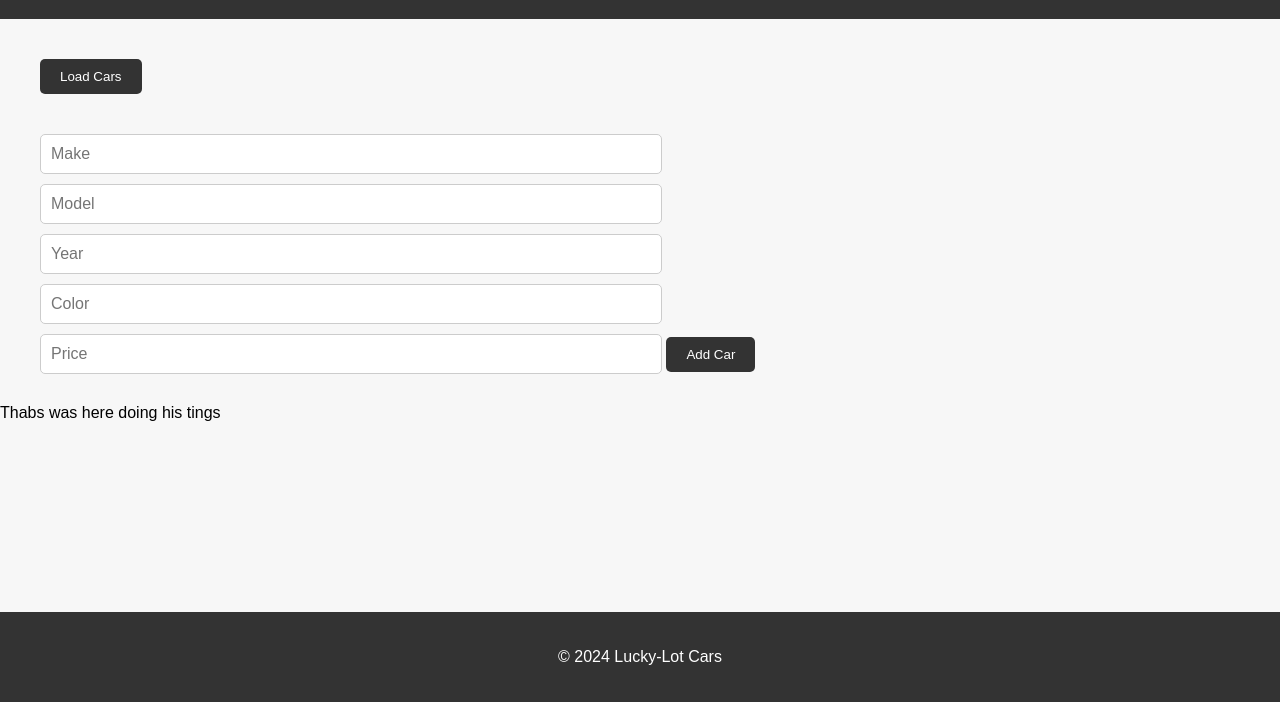
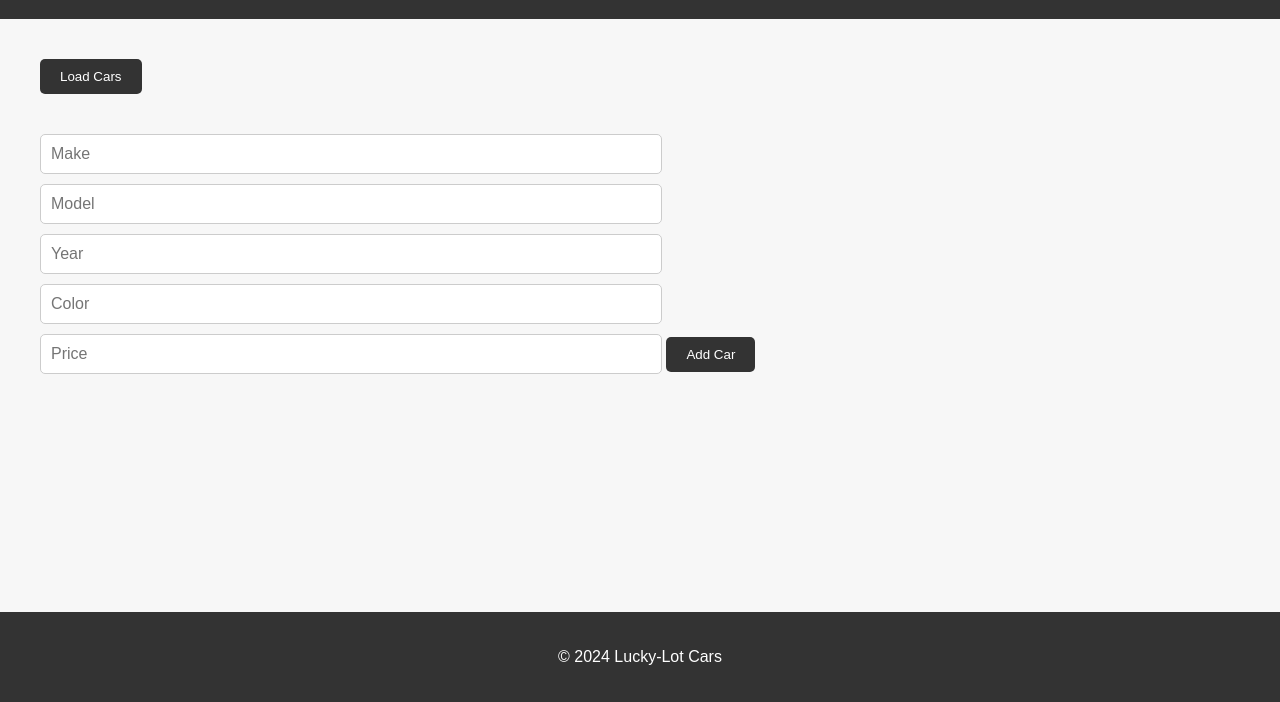
Before and after one commit to Vin1632/lab-6-web-app, a website: page src/index.html in a window 1280 px wide. Shown: the part 98-800 px from the top of the page. Drawn offline with Linux system fonts and the light colour scheme.

Commit message:
Added features

```diff
--- a/src/index.html
+++ b/src/index.html
@@ -32,10 +32,6 @@
                 <button type="submit">Add Car</button>
             </form>
         </div>
-        <div>
-            Thabs was here doing his tings
-        </div>
-
     </main>
     <footer>
         <p>&copy; 2024 Lucky-Lot Cars</p>
```
